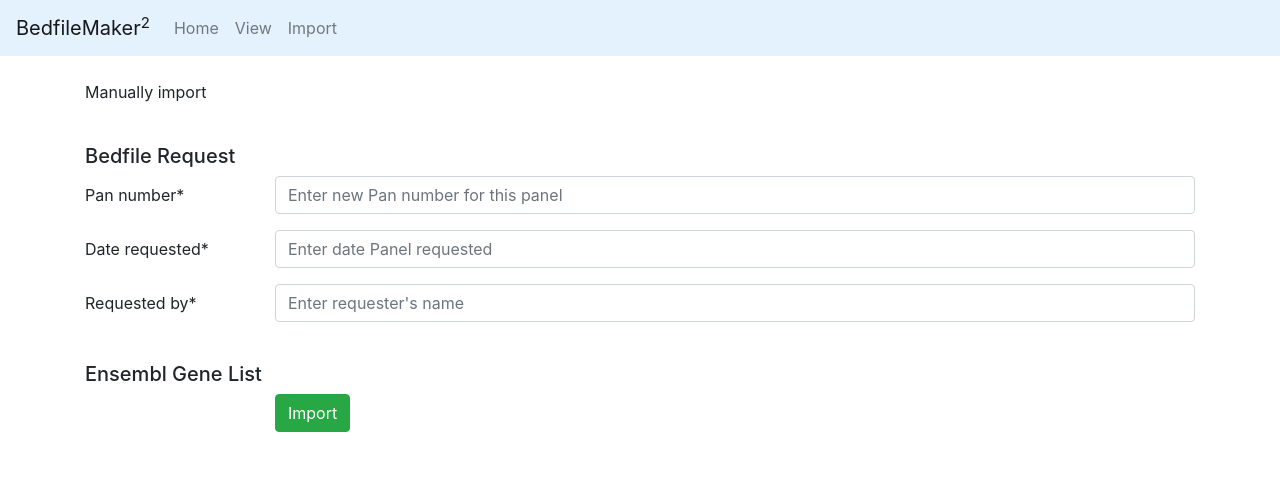
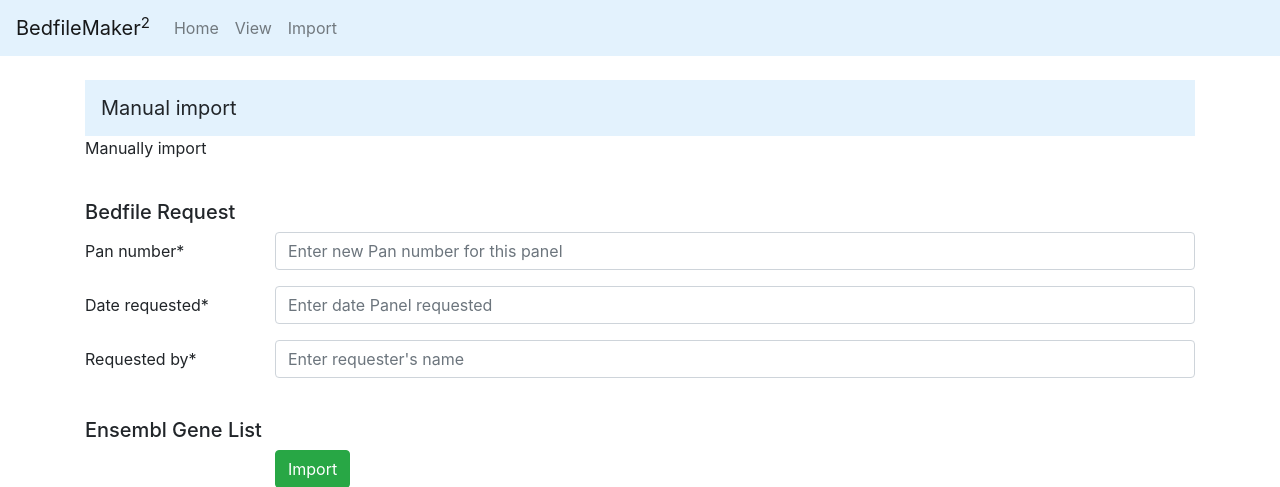
Before and after one commit to moka-guys/bedfile_editor, a Django app: page /manual_import/ in a window 1280 px wide. Shown: the top 487 px of the page. Run offline with Django 3.2, Linux system fonts and the light colour scheme; parts of the project's set-up code (start-up, migrations or seed data) failed here and were passed over; some libraries are stand-ins or nearby versions.

Commit message:
Added styling to import page

```diff
--- a/bed_maker/templates/bed_maker/manual_import.html
+++ b/bed_maker/templates/bed_maker/manual_import.html
@@ -1,6 +1,10 @@
 {% extends 'bed_maker/base.html' %}
 {% block content %}
 {% load crispy_forms_tags %}
+
+<nav class="navbar navbar-light" style="background-color: #e3f2fd;">
+    <a class="navbar-brand">Manual import</a>
+  </nav>
 
     <p>Manually import</p>
     {% crispy import_form %}
```
